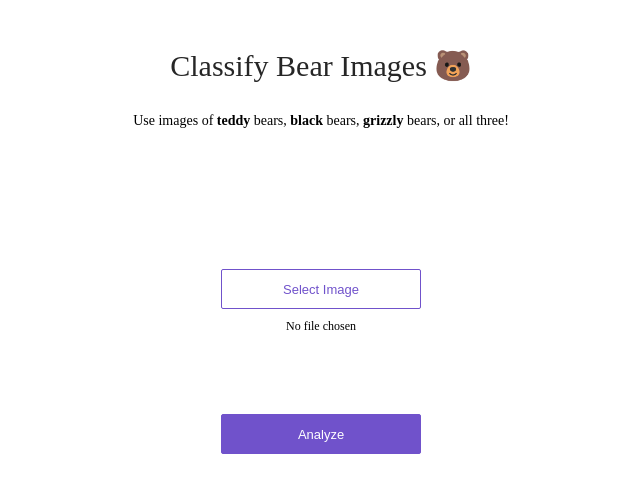
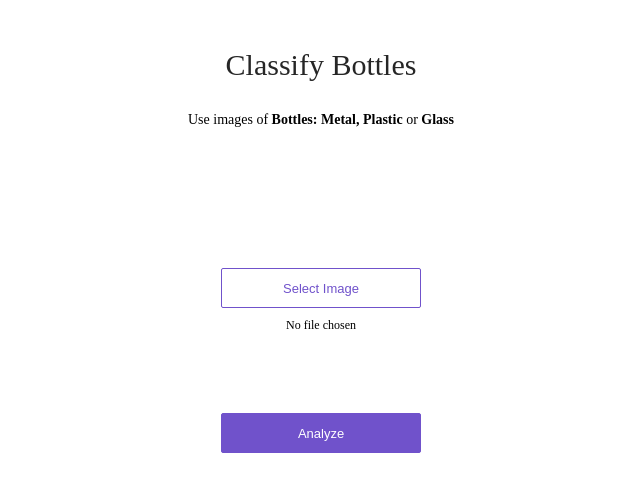
Before and after one commit to Rimel6/Reverse-Vending-Machine, a plain HTML site: page app/view/index.html in a window 1280 px wide. Shown: the whole page, without its empty margins (319-959 px from the left). Drawn offline with Linux system fonts and the light colour scheme.

Commit message:
Update index.html

```diff
--- a/app/view/index.html
+++ b/app/view/index.html
@@ -7,10 +7,10 @@
 <body>
 <div>
   <div class='center'>
-    <div class='title'>Classify Bear Images 🐻</div>
+
+    <div class='title'>Classify Bottles</div>
     <p>
-      Use images of <strong>teddy</strong> bears, <strong>black</strong> bears, <strong>grizzly</strong> bears, or
-      all three!
+      Use images of <strong>Bottles:</strong>  <strong>Metal, </strong>  <strong>Plastic</strong> or <strong>Glass</strong>
     </p>
     <div class='content'>
       <div class='no-display'>
```
